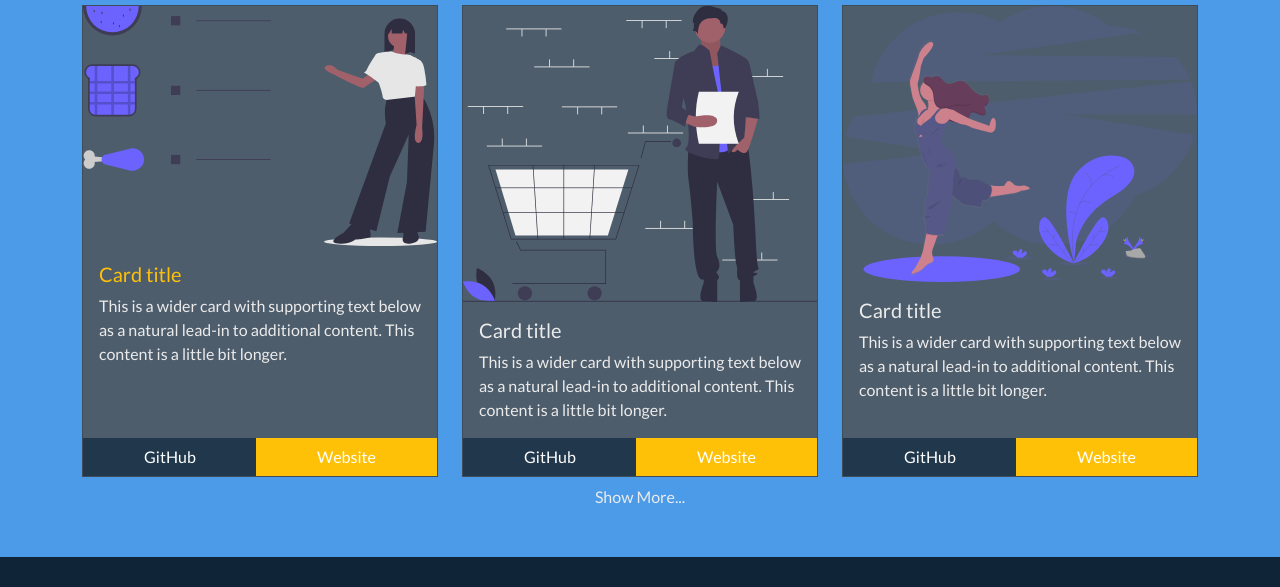
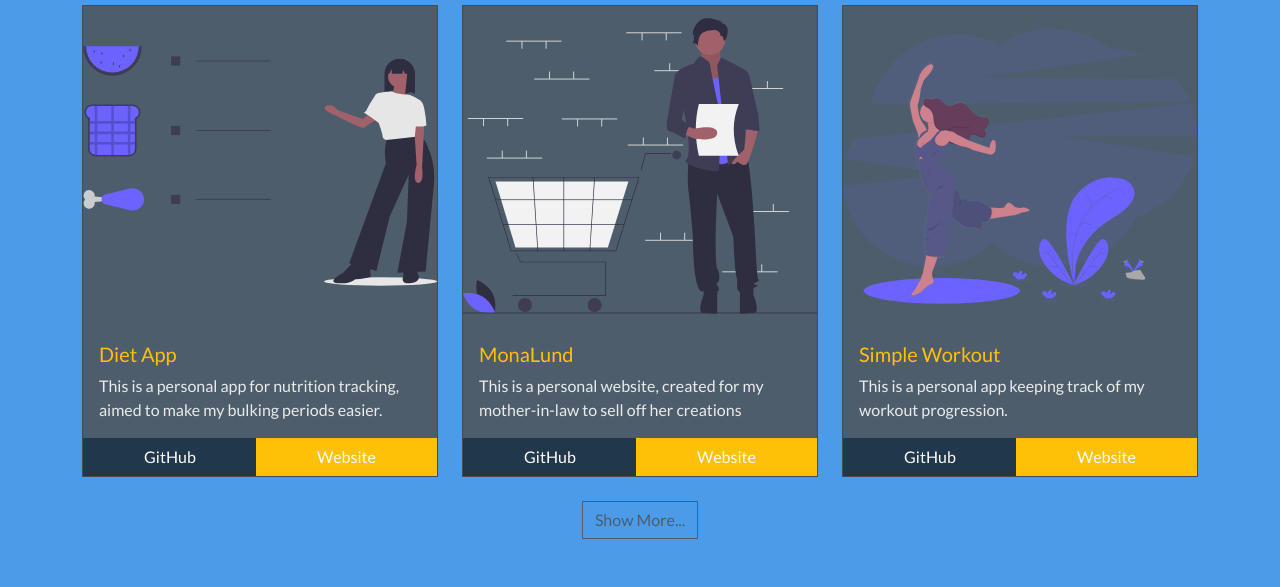
Before and after one commit to Invoke-STPE/Invoke-STPE.github.io, a plain HTML site: page index.html in a window 1280 px wide. Shown: the part 575-1162 px from the top of the page. Before the commit the page ends 1132 px from the top, so only its background shows below. Drawn offline with nearby package versions, Linux system fonts and the light colour scheme.

Commit message:
Added a ShowMore option.
Index.html is now completed.

```diff
--- a/index.html
+++ b/index.html
@@ -4,9 +4,7 @@
     <!-- Required meta tags -->
     <meta charset="utf-8" />
     <meta name="viewport" content="width=device-width, initial-scale=1" />
-
     <!-- Bootstrap CSS -->
-
     <link
       rel="stylesheet"
       href="https://bootswatch.com/5/superhero/bootstrap.min.css"
@@ -15,19 +13,11 @@
       rel="stylesheet"
       href="https://cdn.jsdelivr.net/npm/bootstrap-icons@1.3.0/font/bootstrap-icons.css"
     />
-
     <link rel="stylesheet" href="./stylesheets/style.css" />
-
-    <!-- <link
-      href="https://cdn.jsdelivr.net/npm/bootstrap@5.0.2/dist/css/bootstrap.min.css"
-      rel="stylesheet"
-      integrity="sha384-EVSTQN3/azprG1Anm3QDgpJLIm9Nao0Yz1ztcQTwFspd3yD65VohhpuuCOmLASjC"
-      crossorigin="anonymous"
-    /> -->
-
     <title>Invoke-STPE's Portfolio</title>
   </head>
   <body>
+    <div id="app">
       <!-- Navigation bar -->
       <header>
         <nav class="navbar navbar-expand-lg bg-dark navbar-dark py-3">
@@ -56,7 +46,10 @@
               </ul>
               <ul class="navbar-nav ms-auto">
                 <li class="nav-item">
-                <a class="nav-link" href="https://invoke-stpe.github.io/index">
+                  <a
+                    class="nav-link"
+                    href="https://invoke-stpe.github.io/index"
+                  >
                     Home</a
                   >
                 </li>
@@ -96,8 +89,8 @@
               </p>
               <p class="lead">
                 I am currently studying computer science at
-              <span class="text-warning">Zealand Business College.</span> If you
-              wanna know more about me, feel free to read my
+                <span class="text-warning">Zealand Business College.</span> If
+                you wanna know more about me, feel free to read my
                 <a href=""><span class="text-info">CV</span></a> or take a look
                 through of my current/completed projects below.
               </p>
@@ -108,74 +101,38 @@
       <!-- Projects -->
       <section class="pt-4 bg-primary">
         <div class="container">
-        <!-- <div class="row pt-5"> -->
           <h1 class="text-center display-4 pb-2">Projects</h1>
-        <div class="row pb-2">
-          <div class="col-md-4 d-md-flex align-items-stretch">
-            <div class="card">
-              <img src="images/diet_app.svg" class="card-img-top" alt="..." />
-
-              <div class="card-body">
-                <h5 class="card-title">
-                  <span class="text-warning">Card title</span>
-                </h5>
-                <p class="card-text">
-                  This is a wider card with supporting text below as a natural
-                  lead-in to additional content. This content is a little bit
-                  longer.
-                </p>
-              </div>
-              <div class="btn-group w-100">
-                <a class="btn btn-dark mt-auto btn-block">GitHub</a>
-                <a class="btn btn-warning mt-auto btn-block">Website</a>
+          <div v-if="showMore" class="row pb-2">
+            <div
+              class="col-md-4 d-md-flex align-items-stretch pb-3"
+              v-for="project in projects"
+              v-bind:key="project.id"
+            >
+              <project-component v-bind:project="project"></project-component>
             </div>
           </div>
-          </div>
-          <div class="col-md-4 d-md-flex align-items-stretch">
-            <div class="card">
-              <img src="images/mona_lund.svg" class="card-img-top" alt="..." />
-
-              <div class="card-body">
-                <h5 class="card-title">Card title</h5>
-                <p class="card-text">
-                  This is a wider card with supporting text below as a natural
-                  lead-in to additional content. This content is a little bit
-                  longer.
-                </p>
-              </div>
-              <div class="btn-group w-100">
-                <a class="btn btn-dark mt-auto btn-block">GitHub</a>
-                <a class="btn btn-warning mt-auto btn-block">Website</a>
+          <div v-else class="row pb-2">
+            <div
+              class="col-md-4 d-md-flex align-items-stretch pb-3"
+              v-for="project in previewProjects"
+              v-bind:key="project.id"
+            >
+              <project-component v-bind:project="project"></project-component>
             </div>
           </div>
-          </div>
-          <div class="col-md-4 d-md-flex align-items-stretch">
-            <div class="card">
-              <img
-                src="images/workout_tracker.svg"
-                class="card-img-top"
-                alt="..."
-              />
-
-              <div class="card-body">
-                <h5 class="card-title">Card title</h5>
-                <p class="card-text">
-                  This is a wider card with supporting text below as a natural
-                  lead-in to additional content. This content is a little bit
-                  longer.
-                </p>
-              </div>
-              <div class="btn-group w-100">
-                <a class="btn btn-dark mt-auto btn-block">GitHub</a>
-                <a class="btn btn-warning mt-auto btn-block">Website</a>
+          <div class="text-center pb-5">
+            <button
+              type="button"
+              @click="toggleShowMore()"
+              class="btn btn-outline-secondary"
+            >
+              <span v-if="showMore">Show Less...</span>
+              <span v-else>Show More...</span>
+            </button>
           </div>
         </div>
+      </section>
     </div>
-        </div>
-        <div class="text-center pb-5">Show More...</div>
-      </div>
-    </section>
-    <!-- Optional JavaScript; choose one of the two! -->
 
     <!-- Option 1: Bootstrap Bundle with Popper -->
     <script
@@ -183,11 +140,10 @@
       integrity="sha384-MrcW6ZMFYlzcLA8Nl+NtUVF0sA7MsXsP1UyJoMp4YLEuNSfAP+JcXn/tWtIaxVXM"
       crossorigin="anonymous"
     ></script>
+    <!-- <script src="https://unpkg.com/vue@next"></script> -->
+    <script src="https://unpkg.com/vue"></script>
 
-    <!-- Option 2: Separate Popper and Bootstrap JS -->
-    <!--
-    <script src="https://cdn.jsdelivr.net/npm/@popperjs/core@2.9.2/dist/umd/popper.min.js" integrity="sha384-IQsoLXl5PILFhosVNubq5LC7Qb9DXgDA9i+tQ8Zj3iwWAwPtgFTxbJ8NT4GN1R8p" crossorigin="anonymous"></script>
-    <script src="https://cdn.jsdelivr.net/npm/bootstrap@5.0.2/dist/js/bootstrap.min.js" integrity="sha384-cVKIPhGWiC2Al4u+LWgxfKTRIcfu0JTxR+EQDz/bgldoEyl4H0zUF0QKbrJ0EcQF" crossorigin="anonymous"></script>
-    -->
+    <script src="seed.js"></script>
+    <script src="main.js"></script>
   </body>
 </html>
--- /dev/null
+++ b/main.js
@@ -0,0 +1,47 @@
+// Define components.
+const projectComponent = {
+  /*html*/
+  template: `
+        <div class="card">
+            <img v-bind:src="project.image" class="card-img-top " alt="..." />
+            <div class="card-body">
+            <h5 class="card-title">
+                <span class="text-warning">{{ project.title }}</span>
+            </h5>
+            <p class="card-text">
+                {{ project.description }}
+            </p>
+            </div>
+            <div class="btn-group w-100">
+            <a class="btn btn-dark mt-auto btn-block" v-bind:href="project.gitHub">GitHub</a>
+            <a class="btn btn-warning mt-auto btn-block" v-bind:href="project.livePreview">Website</a>
+            </div>
+        </div>
+        `,
+  props: ["project"],
+};
+
+// Setup Vue
+new Vue({
+  el: "#app",
+  data() {
+    return {
+      projects: Seed.projects,
+      showMore: false,
+    };
+  },
+  computed: {
+    previewProjects() {
+      return this.projects.slice(0, 3);
+    },
+  },
+  components: {
+    "project-component": projectComponent,
+  },
+  methods: {
+    toggleShowMore() {
+      this.showMore = !this.showMore;
+      console.log(this.showMore);
+    },
+  },
+});
--- /dev/null
+++ b/seed.js
@@ -0,0 +1,41 @@
+window.Seed = (function () {
+  const projects = [
+    {
+      id: 1,
+      title: "Diet App",
+      description:
+        "This is a personal app for nutrition tracking, aimed to make my bulking periods easier.",
+      image: "images/diet_app.svg",
+      gitHub: "https://github.com/Invoke-STPE/RestAPIRecords",
+      livePreview: "https://www.google.com",
+    },
+    {
+      id: 2,
+      title: "MonaLund",
+      description:
+        "This is a personal website, created for my mother-in-law to sell off her creations",
+      image: "images/mona_lund.svg",
+      gitHub: "https://github.com/Invoke-STPE/MonaLund",
+      livePreview: "https://www.google.com",
+    },
+    {
+      id: 3,
+      title: "Simple Workout",
+      description:
+        "This is a personal app keeping track of my workout progression.",
+      image: "images/workout_tracker.svg",
+      gitHub: "https://github.com/Invoke-STPE/RegistryServer",
+      livePreview: "https://www.google.com",
+    },
+    {
+      id: 4,
+      title: "Simple Workout",
+      description:
+        "This is a personal app keeping track of my workout progression.",
+      image: "images/workout_tracker.svg",
+      gitHub: "https://github.com/Invoke-STPE/RegistryServer",
+      livePreview: "https://www.google.com",
+    },
+  ];
+  return { projects: projects };
+})();
--- a/stylesheets/style.css
+++ b/stylesheets/style.css
@@ -45,3 +45,9 @@ p a {
 .img-overlay:hover .img-buttons-layer {
   transform: translateY(0);
 }
+
+.card-img-top {
+  width: 100%;
+  height: 40vh;
+  object-fit: fill;
+}
```
Lines whose indentation alone changed are shown as unchanged.
